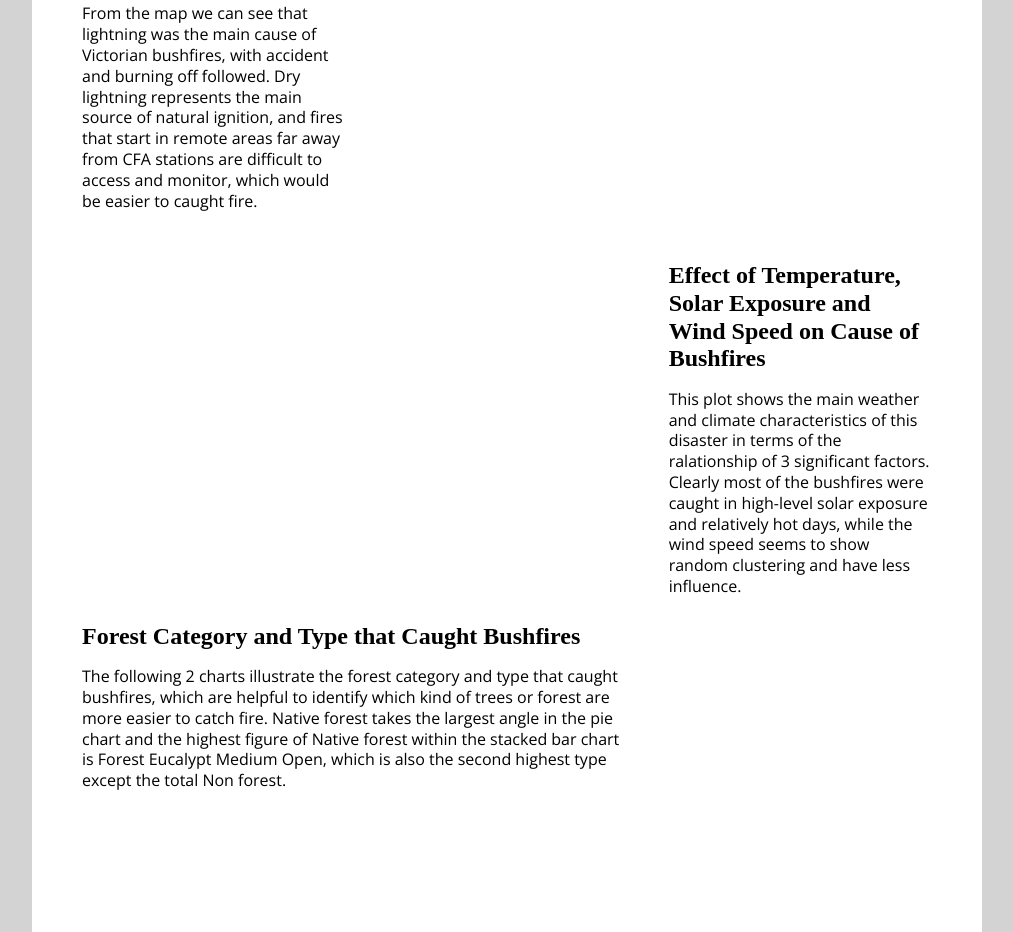
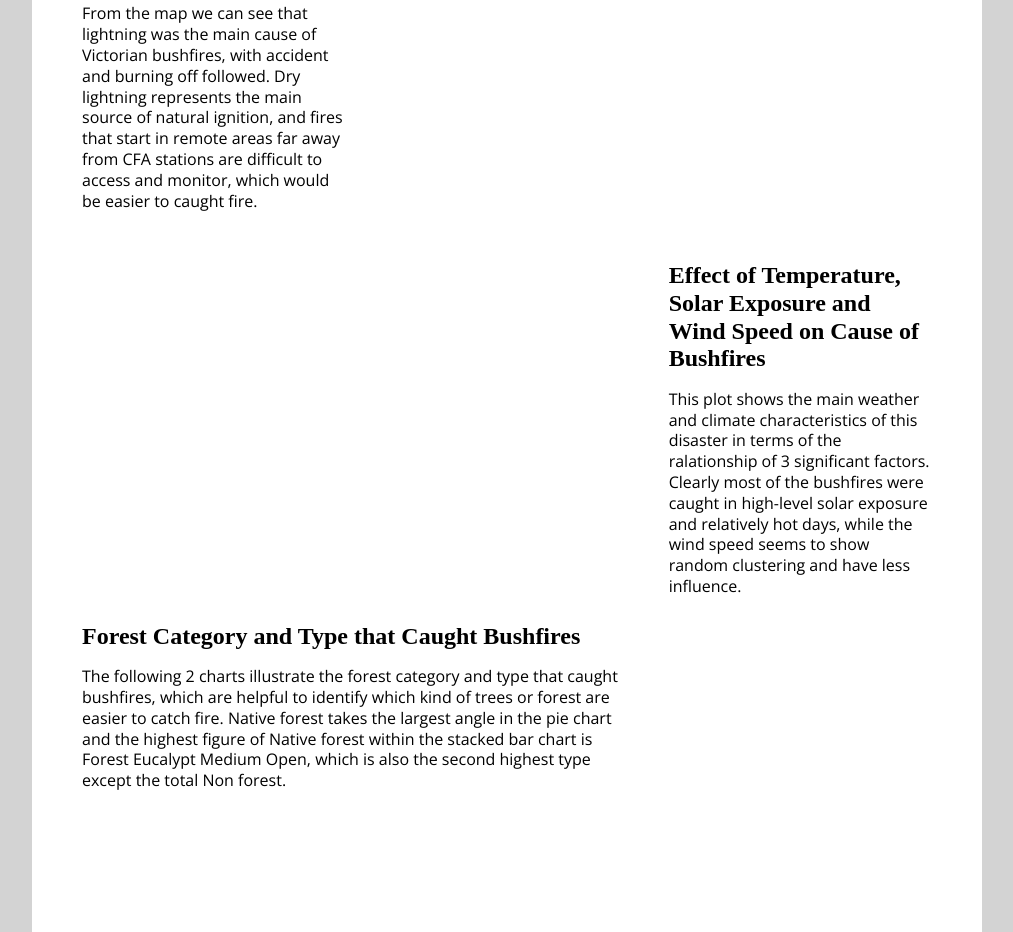
Before and after one commit to SitianHuang/Bushfire, a plain HTML site: page fire.html in a window 1280 px wide. Shown: the part 349-1281 px from the top of the page, without its empty margins (133-1146 px from the left). Drawn offline with nearby package versions, Linux system fonts and the light colour scheme; a script that the page names is missing; a web font is replaced by a local one.

Commit message:
Update fire.html

```diff
--- a/fire.html
+++ b/fire.html
@@ -84,7 +84,7 @@
                 <div class="description description-left">
                     <h2>Forest Category and Type that Caught Bushfires</h2>
                     <p>The following 2 charts illustrate the forest category and type that caught bushfires, which are helpful
-                        to identify which kind of trees or forest are more easier to catch fire. Native forest takes the
+                        to identify which kind of trees or forest are easier to catch fire. Native forest takes the
                         largest angle in the pie chart and the highest figure of Native forest within the stacked bar chart
                         is Forest Eucalypt Medium Open, which is also the second highest type except the total Non forest.
 
```
